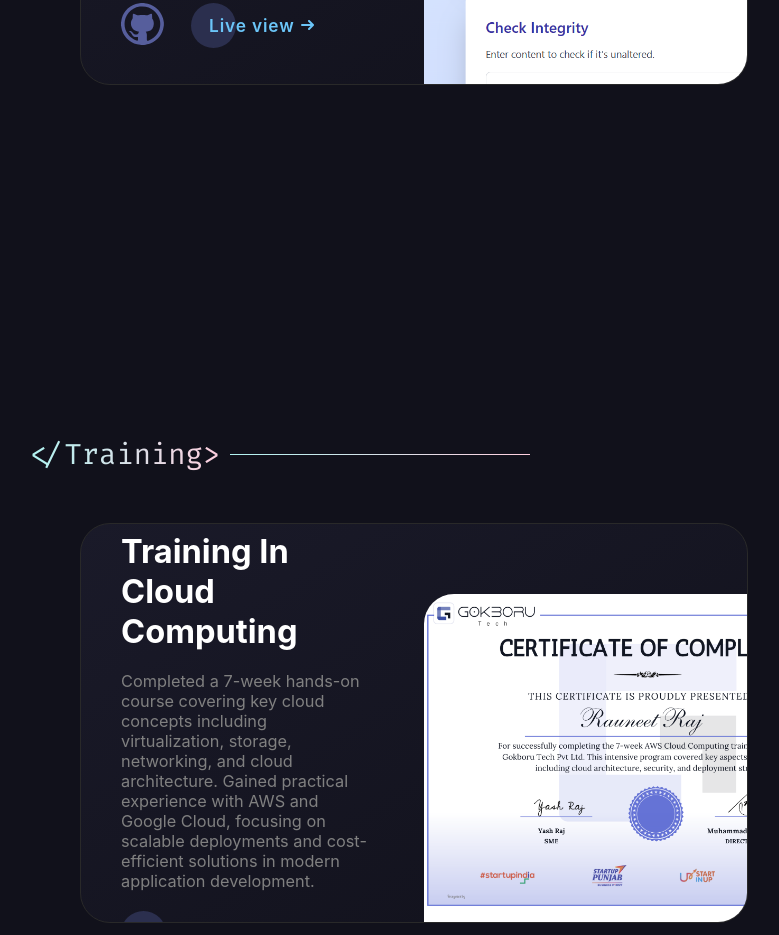
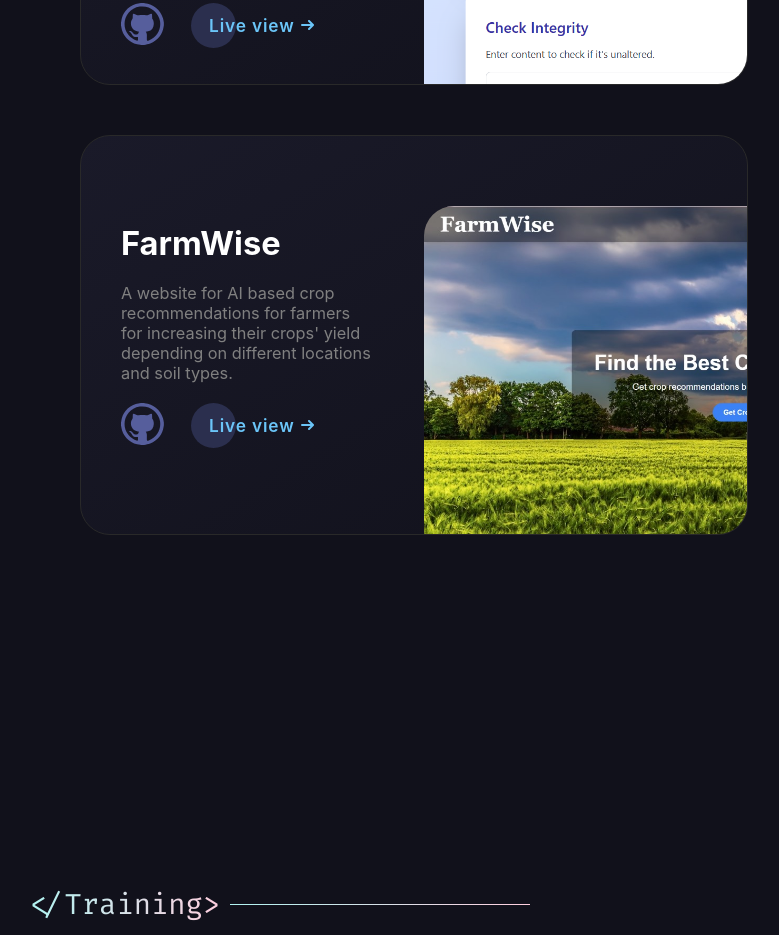
Before and after one commit to raunet234/MY-PORTFOLIO-1, a plain HTML site: page index.html in a window 1280 px wide. Shown: the part 3840-4775 px from the top of the page, without its empty margins (226-1005 px from the left). Drawn offline with nearby package versions, Linux system fonts and the light colour scheme; a web font is replaced by a local one.

Commit message:
Initial commit by rauneet234

```diff
--- a/index.html
+++ b/index.html
@@ -481,6 +481,37 @@
             </div>
           </div>
 
+         <!-- ---------------------- -->
+          <div class="project-box-wrapper" data-aos="fade-up">
+            <div class="project-box project-box2" id="project-box2">
+              <div class="info-div">
+                <!-- <img src="src/svg/aquaregia-favicon.svg" alt="Aquaregia website favicon" -->
+                  <!-- class="faviconforProjectAquaregia" /> -->
+                <article class="ProjectHeading">FarmWise</article>
+                <p class="ProjectDescription">
+                  A website for AI based crop recommendations for farmers for increasing their crops' yield depending on different locations and soil types.
+                </p>
+                <div class="project-buttons">
+                  <a href="https://github.com/asmit2864/FarmWise" target="_blank" class="github-redirect"
+                    aria-label="Visit Aquaregia on GitHub">
+                    <img src="src/svg/github.svg" alt="github redirect button" />
+                  </a>
+                  <a href="https://farmwise-me4z.onrender.com" target="_blank" class="cta"
+                    aria-label="Visit Aquaregia Live">
+                    <span>Live view</span>
+                    <svg viewBox="0 0 13 10" height="10px" width="15px">
+                      <path d="M1,5 L11,5"></path>
+                      <polyline points="8 1 12 5 8 9"></polyline>
+                    </svg>
+                  </a>
+                </div>
+              </div>
+              <div class="image-div">
+                <img src="src/webp/farmwise.jpg" alt="Aquaregia website preview image" />
+              </div>
+            </div>
+          </div>
+          <!-- ---------------------- -->
 
           <!-- ---------------------- -->
           <!-- <div class="project-box-wrapper" data-aos="fade-up">
```
